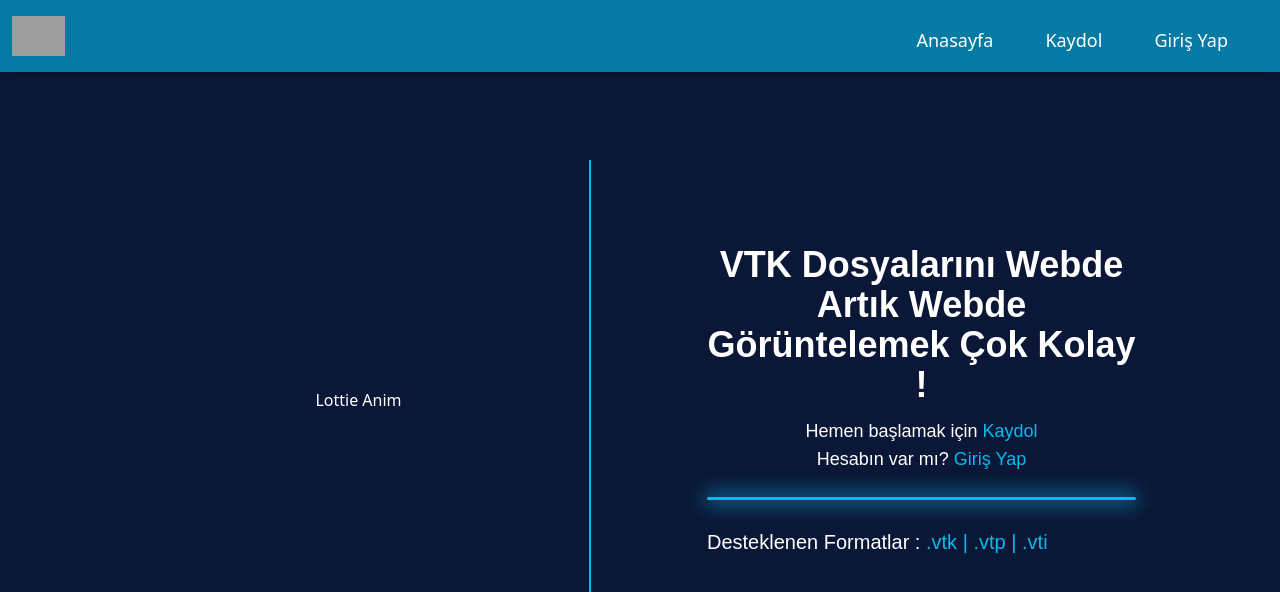
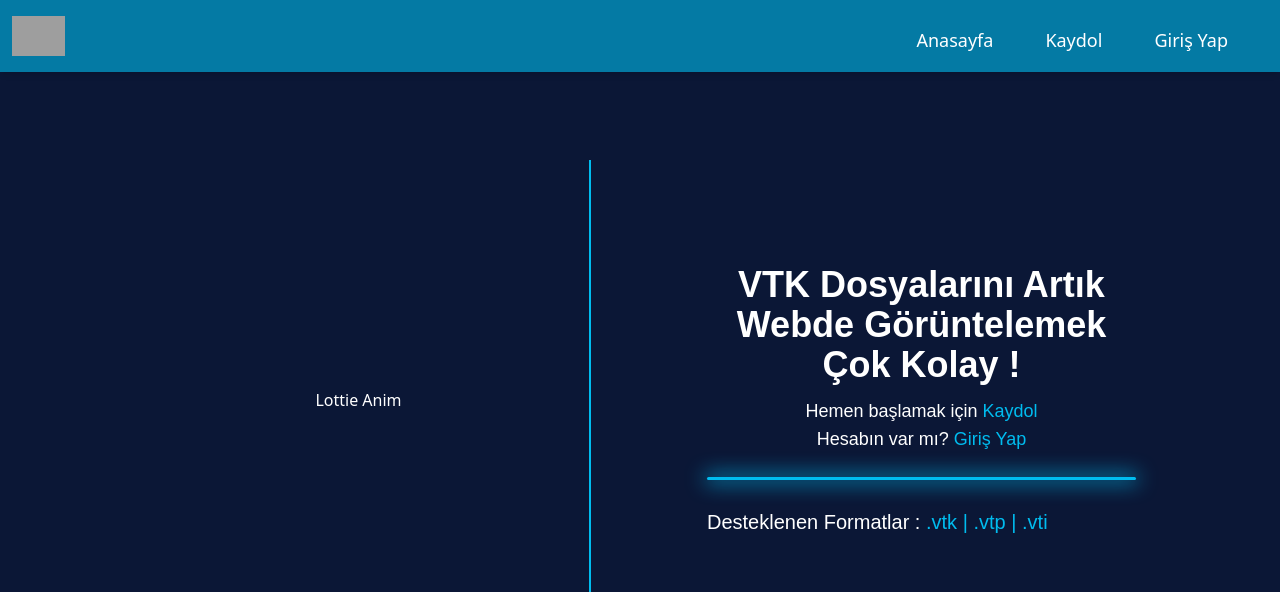
Before and after one commit to netcad3d/ReactVtkMaster, a React (Vite) app in the folder frontend/react-vtk/: page / in a window 1280 px wide. Shown: the top 592 px of the page. Built offline with nearby package versions, Linux system fonts and the light colour scheme; grey boxes are pictures that could not be loaded.

Commit message:
Landing Fix

```diff
--- a/frontend/react-vtk/src/pages/LandingPage.jsx
+++ b/frontend/react-vtk/src/pages/LandingPage.jsx
@@ -17,7 +17,7 @@ const LandingPage = () => {
           >
             <div className="flex p-4 text-center flex-col">
               <h1 className="text-white text-3xl md:text-4xl capitalize font-semibold">
-                VTK dosyalarını webde artık webde görüntelemek çok kolay !
+                VTK dosyalarını artık webde görüntelemek çok kolay !
               </h1>
               <div className="mt-3">
                 <p className="text-white text-lg">
```
Also changed, not shown: 2 other files (tests, documents, lock files or other folders).
